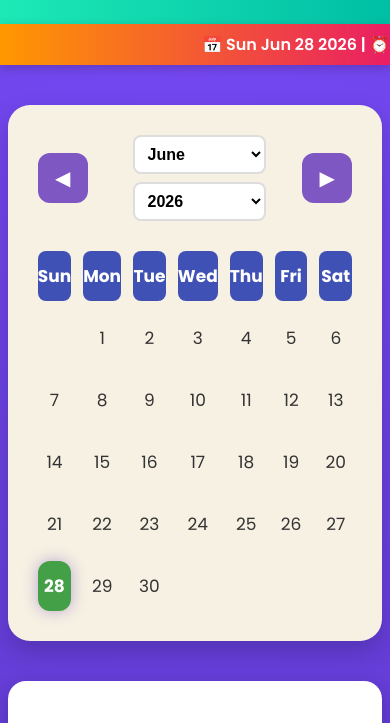
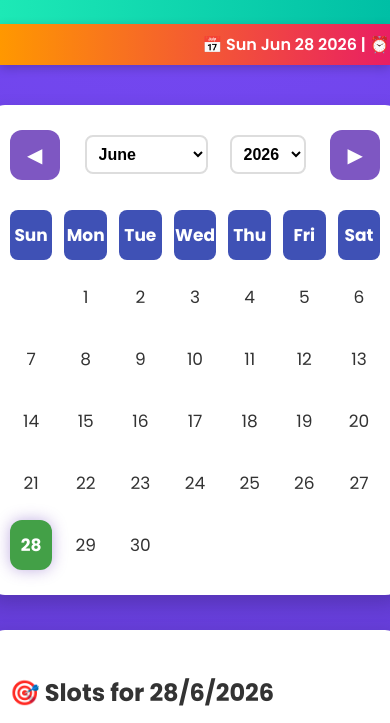
Before and after one commit to MihikanshaAgrawal/Super_Laxmi_Win, a website: page public/index.html in a window 390 px wide. Shown: the part 342-1065 px from the top of the page. Drawn offline with Linux system fonts and the light colour scheme; no server answers.

Commit message:
Fix responsive CSS and card styling

```diff
--- a/public/style.css
+++ b/public/style.css
@@ -60,22 +60,21 @@ body {
   display: flex;
   justify-content: center;
   align-items: flex-start;
-  gap: 40px;
-  width: 96%;
-  max-width: 1300px;
+  gap: 35px;
+  width: 95%;
+  max-width: 1400px;
   margin: 40px auto;
-  flex-wrap: wrap;
 }
 
 /* 🗓️ Calendar Section */
-.calendar-container {
-  background: #f6f1e3;
-  border-radius: 22px;
-  padding: 30px;
-  width: 500px;
-  box-shadow: 0 10px 25px rgba(0,0,0,0.18);
-  transition: 0.3s;
+.calendar-container,
+.slots-section {
+  background: #fff;
+  border-radius: 20px;
+  padding: 25px;
+  box-shadow: 0 8px 20px rgba(0,0,0,0.18);
 }
+
 
 .calendar-container:hover {
   transform: scale(1.02);
@@ -173,15 +172,10 @@ body {
 }
 
 /* 🕓 Slots Section */
+
 .slots-section {
-  background: #ffffff;
-  border-radius: 18px;
-  padding: 25px;
-  width: 520px;
-  text-align: center;
-  box-shadow: 0 6px 18px rgba(0, 0, 0, 0.2);
+  width: 550px;
   min-height: 620px;
-  transition: transform 0.3s ease;
 }
 
 .slots-section:hover {
@@ -293,25 +287,16 @@ body {
 }
 
 /* 📱 Responsive Design */
-@media (max-width: 900px) {
-  .calendar-container,
-  .slots-section {
-    width: 100%;
+@media (max-width: 1000px) {
+  .main-container {
+    flex-direction: column;
+    align-items: center;
   }
-
-  .month-picker {
-    flex-direction: column;
-    gap: 8px;
-  }
-
-  .month-picker select {
-    width: 100%;
-  }
-}
 
   .calendar-container,
   .slots-section {
     width: 100%;
+    max-width: 600px;
     transform: scale(1);
     min-height: auto;
   }
@@ -328,7 +313,7 @@ body {
   .date-bar {
     font-size: 16px;
   }
-
+}
 
 @keyframes pop {
 
```
